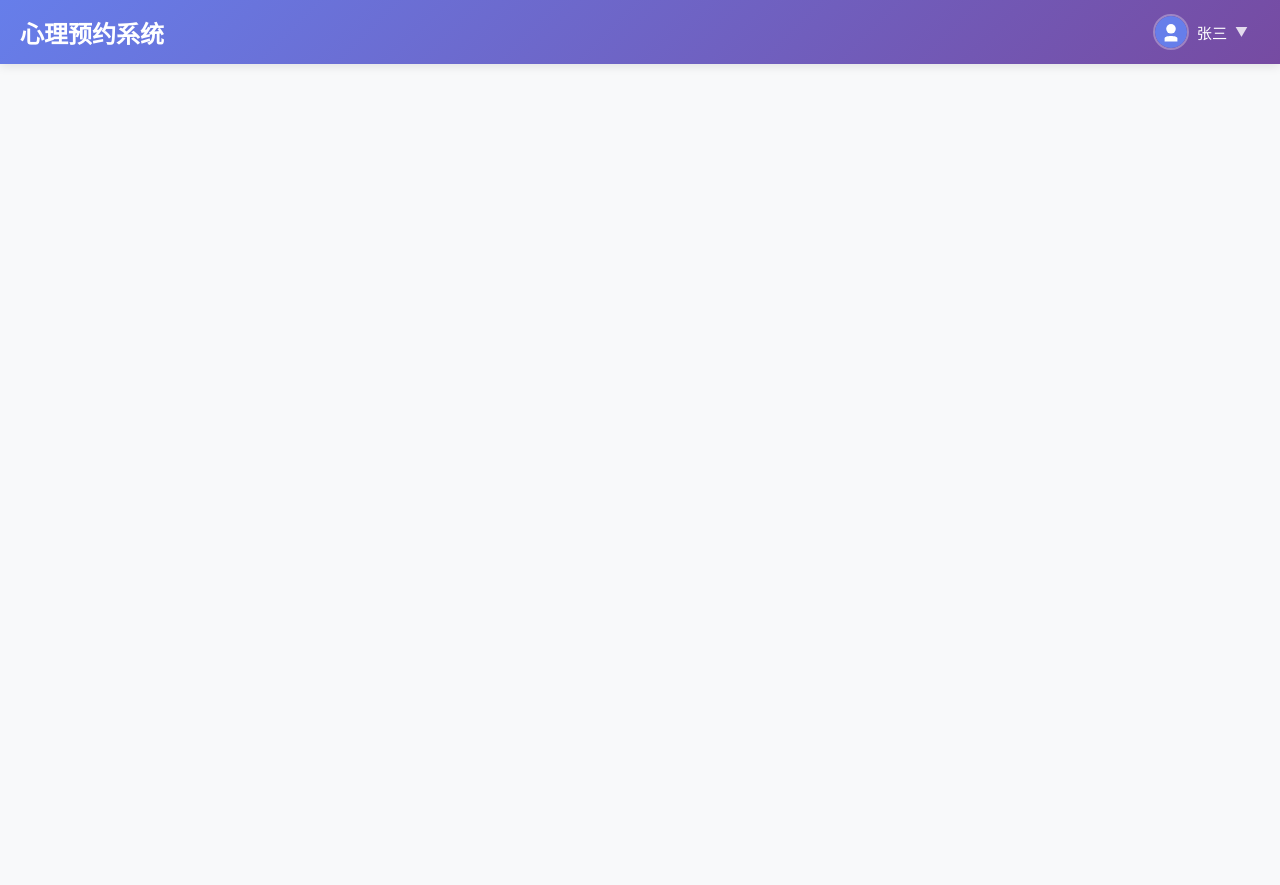
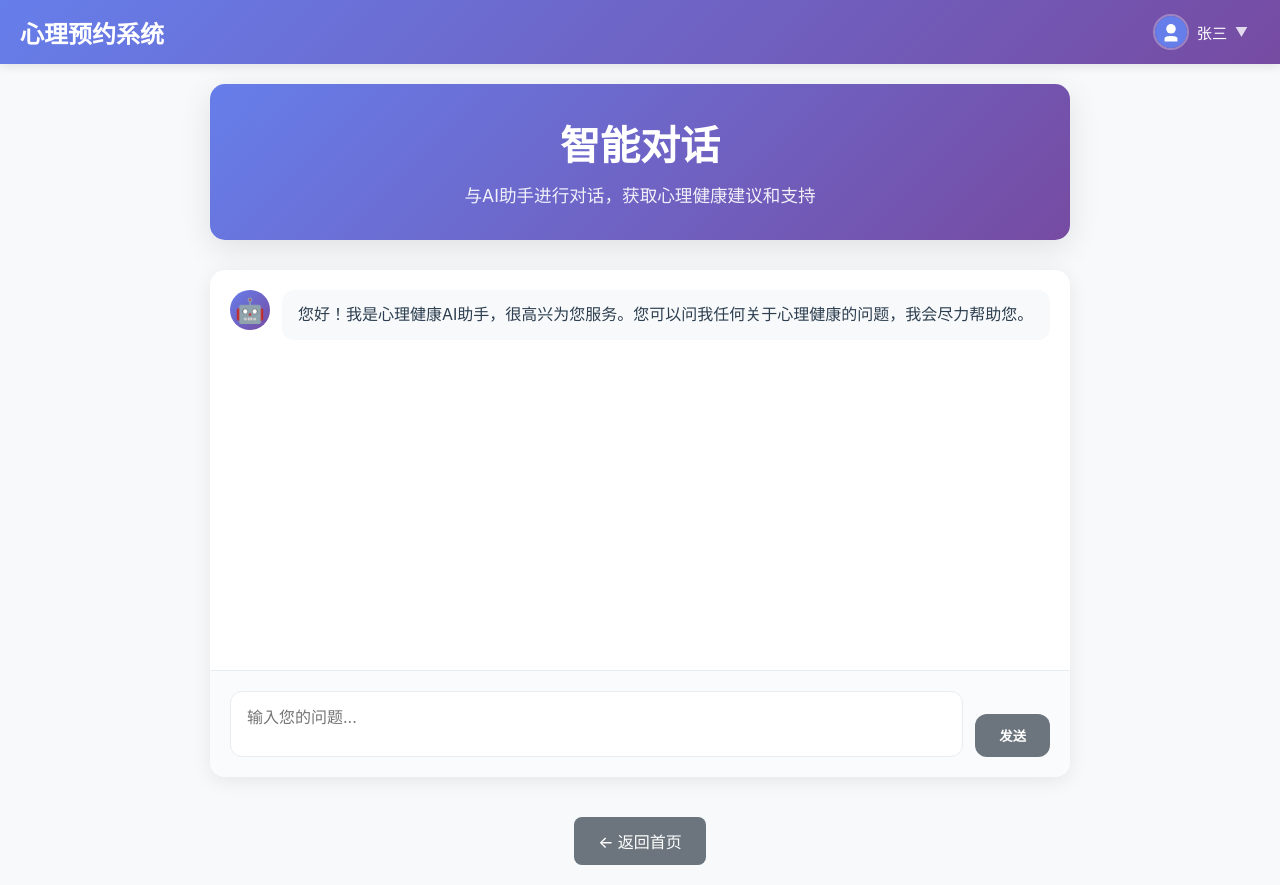
Before and after one commit to Aquarius11111/reservation, a Vue app in the folder frontend/: page /chat in a window 1280 px wide. Before the commit this address had no page. Before the commit the page ends 800 px from the top, so only its background shows below. Built offline with nearby package versions, Linux system fonts and the light colour scheme.

Commit message:
feat：智能对话界面（架子）

```diff
--- a/frontend/src/router/index.js
+++ b/frontend/src/router/index.js
@@ -48,6 +48,11 @@ const router = createRouter({
       name: 'reportDetail',
       component: () => import('../views/ReportDetail.vue'),
       props: true
+    },
+    {
+      path: '/chat',
+      name: 'chat',
+      component: () => import('../views/Chat.vue')
     },
     // 咨询师端路由
     {
--- /dev/null
+++ b/frontend/src/views/Chat.vue
@@ -0,0 +1,274 @@
+<template>
+  <div class="chat-container">
+    <div class="chat-header">
+      <h1 class="chat-title">智能对话</h1>
+      <p class="chat-subtitle">与AI助手进行对话，获取心理健康建议和支持</p>
+    </div>
+
+    <div class="chat-content">
+      <!-- 对话区域 -->
+      <div class="chat-messages" ref="messagesContainer">
+        <div class="welcome-message">
+          <div class="message-avatar">🤖</div>
+          <div class="message-content">
+            <p>您好！我是心理健康AI助手，很高兴为您服务。您可以问我任何关于心理健康的问题，我会尽力帮助您。</p>
+          </div>
+        </div>
+      </div>
+
+      <!-- 输入区域 -->
+      <div class="chat-input-area">
+        <div class="input-container">
+          <textarea
+            v-model="inputMessage"
+            placeholder="输入您的问题..."
+            rows="2"
+            class="message-input"
+            @keydown.enter.exact.prevent="sendMessage"
+            @keydown.shift.enter.exact="insertNewline"
+          ></textarea>
+          <button
+            class="send-button"
+            @click="sendMessage"
+            :disabled="!inputMessage.trim() || isSending"
+          >
+            <span v-if="!isSending">发送</span>
+            <span v-else>发送中...</span>
+          </button>
+        </div>
+      </div>
+    </div>
+
+    <!-- 返回按钮 -->
+    <div class="back-container">
+      <router-link to="/home" class="back-button">
+        ← 返回首页
+      </router-link>
+    </div>
+  </div>
+</template>
+
+<script setup>
+import { ref, nextTick } from 'vue'
+
+const inputMessage = ref('')
+const isSending = ref(false)
+const messagesContainer = ref(null)
+
+const sendMessage = async () => {
+  if (!inputMessage.value.trim() || isSending.value) {
+    return
+  }
+
+  const userMessage = inputMessage.value.trim()
+  inputMessage.value = ''
+
+  // 这里后续可以添加实际的API调用逻辑
+  isSending.value = true
+
+  // 模拟发送消息
+  setTimeout(() => {
+    isSending.value = false
+    // 后续添加消息显示逻辑
+  }, 500)
+}
+
+const insertNewline = () => {
+  // 允许Shift+Enter换行
+  // Vue会自动处理，这里不需要额外代码
+}
+</script>
+
+<style scoped>
+.chat-container {
+  max-width: 900px;
+  margin: 0 auto;
+  padding: 20px;
+  min-height: calc(100vh - 64px);
+  display: flex;
+  flex-direction: column;
+}
+
+.chat-header {
+  text-align: center;
+  margin-bottom: 30px;
+  padding: 30px;
+  background: linear-gradient(135deg, #667eea 0%, #764ba2 100%);
+  color: white;
+  border-radius: 15px;
+  box-shadow: 0 8px 32px rgba(0, 0, 0, 0.1);
+}
+
+.chat-title {
+  font-size: 2.5rem;
+  margin-bottom: 10px;
+  font-weight: 600;
+}
+
+.chat-subtitle {
+  font-size: 1.1rem;
+  opacity: 0.9;
+  line-height: 1.6;
+}
+
+.chat-content {
+  flex: 1;
+  display: flex;
+  flex-direction: column;
+  background: white;
+  border-radius: 15px;
+  box-shadow: 0 4px 20px rgba(0, 0, 0, 0.08);
+  overflow: hidden;
+  margin-bottom: 20px;
+}
+
+.chat-messages {
+  flex: 1;
+  padding: 20px;
+  overflow-y: auto;
+  min-height: 400px;
+  max-height: calc(100vh - 400px);
+}
+
+.welcome-message {
+  display: flex;
+  gap: 12px;
+  margin-bottom: 20px;
+}
+
+.message-avatar {
+  width: 40px;
+  height: 40px;
+  border-radius: 50%;
+  background: linear-gradient(135deg, #667eea 0%, #764ba2 100%);
+  display: flex;
+  align-items: center;
+  justify-content: center;
+  font-size: 1.5rem;
+  flex-shrink: 0;
+}
+
+.message-content {
+  flex: 1;
+  padding: 12px 16px;
+  background: #f8f9fa;
+  border-radius: 12px;
+  line-height: 1.6;
+  color: #2c3e50;
+}
+
+.message-content p {
+  margin: 0;
+}
+
+.chat-input-area {
+  border-top: 1px solid #e9ecef;
+  padding: 20px;
+  background: #fafbfc;
+}
+
+.input-container {
+  display: flex;
+  gap: 12px;
+  align-items: flex-end;
+}
+
+.message-input {
+  flex: 1;
+  padding: 12px 16px;
+  border: 1px solid #e9ecef;
+  border-radius: 12px;
+  font-size: 1rem;
+  font-family: inherit;
+  resize: none;
+  outline: none;
+  transition: border-color 0.3s ease;
+}
+
+.message-input:focus {
+  border-color: #667eea;
+  box-shadow: 0 0 0 3px rgba(102, 126, 234, 0.15);
+}
+
+.send-button {
+  padding: 12px 24px;
+  background: linear-gradient(135deg, #667eea 0%, #764ba2 100%);
+  color: white;
+  border: none;
+  border-radius: 12px;
+  font-weight: 600;
+  cursor: pointer;
+  transition: all 0.3s ease;
+  white-space: nowrap;
+}
+
+.send-button:hover:not(:disabled) {
+  transform: translateY(-2px);
+  box-shadow: 0 8px 25px rgba(102, 126, 234, 0.3);
+}
+
+.send-button:disabled {
+  background: #6c757d;
+  cursor: not-allowed;
+  transform: none;
+  box-shadow: none;
+}
+
+.back-container {
+  text-align: center;
+  margin-top: 20px;
+}
+
+.back-button {
+  display: inline-block;
+  padding: 12px 24px;
+  background: #6c757d;
+  color: #fff;
+  text-decoration: none;
+  border-radius: 8px;
+  font-weight: 500;
+  transition: background 0.3s ease;
+}
+
+.back-button:hover {
+  background: #5a6268;
+}
+
+/* 响应式设计 */
+@media (max-width: 768px) {
+  .chat-container {
+    padding: 10px;
+  }
+
+  .chat-header {
+    padding: 20px;
+  }
+
+  .chat-title {
+    font-size: 2rem;
+  }
+
+  .chat-subtitle {
+    font-size: 1rem;
+  }
+
+  .chat-messages {
+    min-height: 300px;
+    max-height: calc(100vh - 350px);
+    padding: 15px;
+  }
+
+  .chat-input-area {
+    padding: 15px;
+  }
+
+  .input-container {
+    flex-direction: column;
+    align-items: stretch;
+  }
+
+  .send-button {
+    width: 100%;
+  }
+}
+</style>
--- a/frontend/src/views/StudentHome.vue
+++ b/frontend/src/views/StudentHome.vue
@@ -39,6 +39,15 @@
         <p class="card-description">查看您的心理健康评估报告和建议</p>
         <router-link to="/report-results" class="card-button">
           查看报告
+        </router-link>
+      </div>
+
+      <div class="card">
+        <div class="card-icon">💬</div>
+        <h3 class="card-title">智能对话</h3>
+        <p class="card-description">与AI助手进行对话，获取心理健康建议和支持</p>
+        <router-link to="/chat" class="card-button">
+          开始对话
         </router-link>
       </div>
     </div>
```
